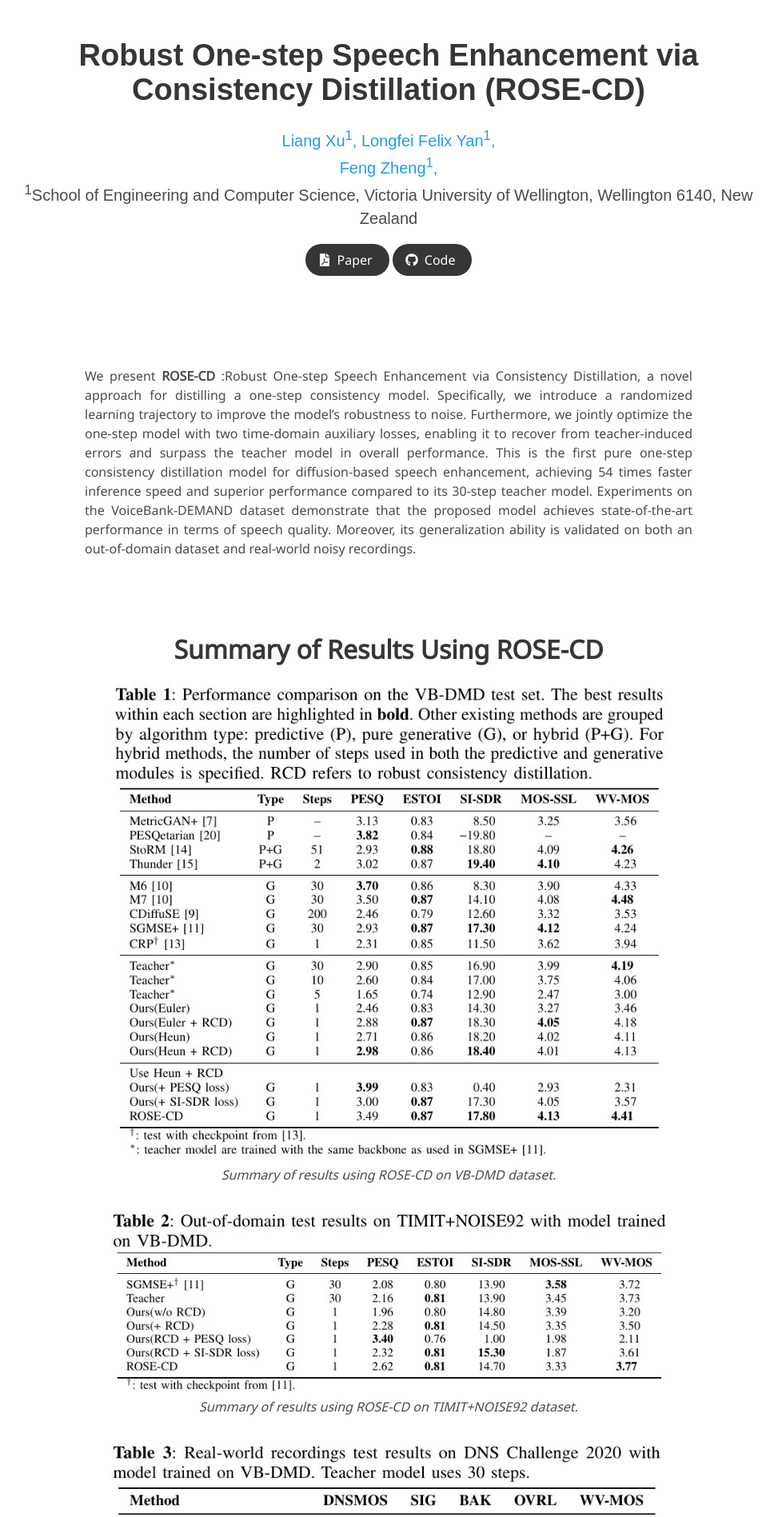
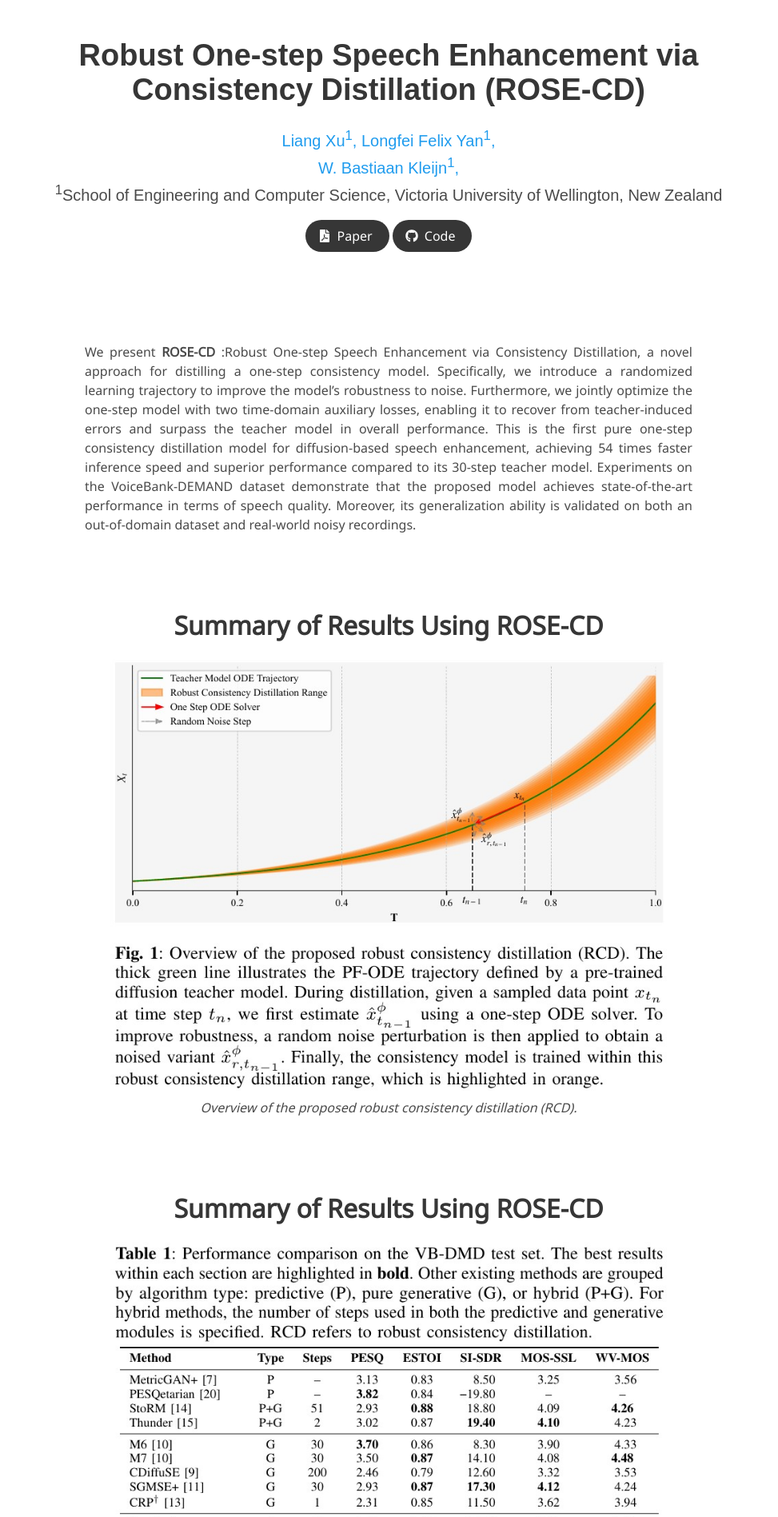
Before and after one commit to LiangXu123/LiangXu123.github.io, a Jekyll site: the page rosecd/index.html, which Jekyll copies as it is, in a window 1280 px wide. Shown: the top 1897 px of the page at 80% size, without its empty margins (154-1127 px from the left). Built offline with Jekyll 4.4.1, drawn with Linux system fonts in a browser that asks for light colours; nearby versions of some CDN libraries; some web fonts are replaced; library files that are not in the unit come from our copies; a style sheet for code colours, icons or effects is not loaded; some of the changed text lies outside the part shown.

Commit message:
rosecd_project

```diff
--- a/rosecd/index.html
+++ b/rosecd/index.html
@@ -56,11 +56,11 @@
               <span class="author-block">
                 <a href="https://ieeexplore.ieee.org/author/144802245092307">Longfei Felix Yan<sup>1</sup>, </a> </span> <br>
             <span class="author-block">
-              <a href="https://ieeexplore.ieee.org/author/38559192800">Feng Zheng<sup>1</sup>, </a></span>
+              <a href="https://ieeexplore.ieee.org/author/38559192800">W. Bastiaan Kleijn<sup>1</sup>, </a></span>
           </div>
 
           <div class="is-size-5 publication-authors">
-            <span class="author-block"><sup>1</sup>School of Engineering and Computer Science, Victoria University of Wellington, Wellington 6140, New Zealand</span>
+            <span class="author-block"><sup>1</sup>School of Engineering and Computer Science, Victoria University of Wellington, New Zealand</span>
           </div>
           <!-- <div class="is-size-5 publication-authors">
             <span class="author-block"><sup>1</sup>,</span>
@@ -169,6 +169,24 @@
         <div class="content has-text-justified">
 
           <figure>
+            <img src="static/images/fig1.jpeg" width="850">
+            <figcaption> Overview of the proposed robust consistency distillation (RCD).</figcaption>
+          </figure>
+
+        </div>
+      </div>
+    </div>
+  </div>
+</section>
+
+<section class="section">
+  <div class="container">
+    <div class="columns is-centered has-text-centered">
+      <div class="column is-two-thirds">
+        <h2 class="title is-3">Summary of Results Using ROSE-CD</h2>
+        <div class="content has-text-justified">
+
+          <figure>
             <img src="static/images/table1.jpeg" width="850">
             <figcaption>Summary of results using ROSE-CD on VB-DMD dataset.</figcaption>
           </figure>
@@ -194,26 +212,56 @@
   <div class="container">
     <div class="columns is-centered has-text-centered">
       <div class="column is-two-thirds">
-        <h2 class="title is-3">Visualizing results for GVC-Seg</h2>
+        <h2 class="title is-3">Audio Samples on VB-DMD Dataset</h2>
         <div class="content has-text-justified">
-          <p>
-            Video Visualization.
-          </p>
+          <p>Each sample contains six audio versions for comparison: noisy input, clean reference, SGMSE baseline, and three ROSE-CD variants.</p>
+
+          {% for i in (1..5) %}
+          <hr>
+          <h4 class="title is-5">Sample {{ i }}</h4>
+
+          <p><strong>Noisy Input</strong></p>
+          <audio controls>
+            <source src="static/audio/sample{{ i }}_noisy.wav" type="audio/wav">
+            Your browser does not support the audio element.
+          </audio>
+
+          <p><strong>Clean Reference</strong></p>
+          <audio controls>
+            <source src="static/audio/sample{{ i }}_clean.wav" type="audio/wav">
+            Your browser does not support the audio element.
+          </audio>
+
+          <p><strong>SGMSE</strong></p>
+          <audio controls>
+            <source src="static/audio/sample{{ i }}_sgmse.wav" type="audio/wav">
+            Your browser does not support the audio element.
+          </audio>
+
+          <p><strong>ROSE-CD (PESQ only)</strong></p>
+          <audio controls>
+            <source src="static/audio/sample{{ i }}_rosecd_pesq.wav" type="audio/wav">
+            Your browser does not support the audio element.
+          </audio>
+
+          <p><strong>ROSE-CD (SI-SDR only)</strong></p>
+          <audio controls>
+            <source src="static/audio/sample{{ i }}_rosecd_sisdr.wav" type="audio/wav">
+            Your browser does not support the audio element.
+          </audio>
+
+          <p><strong>ROSE-CD (Final)</strong></p>
+          <audio controls>
+            <source src="static/audio/sample{{ i }}_rosecd_final.wav" type="audio/wav">
+            Your browser does not support the audio element.
+          </audio>
+          {% endfor %}
         </div>
-        <video controls>
-          <source src="static/images/movie.mp4" type="video/mp4">
-        </video>
-
-        <style>
-          video {
-            width: 100%;
-            height: auto;
-          }
-        </style>
       </div>
     </div>
   </div>
 </section>
+
 
 
 <section class="section" id="BibTeX">
```
Also changed, not shown: rosecd/static/images/fig1.jpeg (added).
